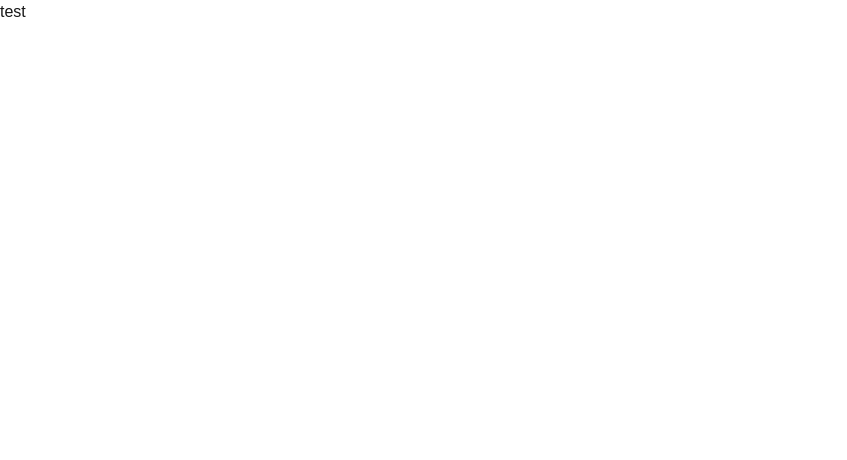
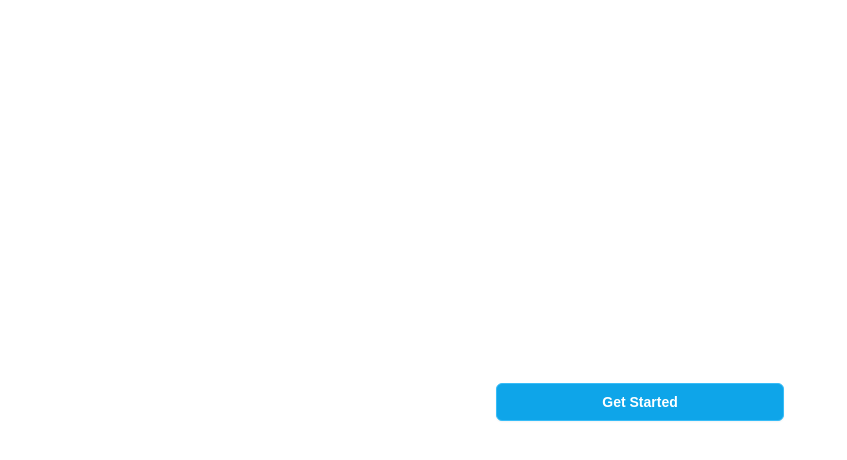
Before and after one commit to jerling2/Next.js-RA-Schedule, a Next.js app: page / in a window 1280 px wide. Shown: the top 460 px of the page, without its empty margins (0-847 px from the left). Built offline with nearby package versions, Linux system fonts and the light colour scheme.

Commit message:
Add redirect button on home

```diff
--- a/app/page.tsx
+++ b/app/page.tsx
@@ -1,7 +1,20 @@
 "use client";
+import { useRouter } from 'next/navigation'
 
 export default function Home() {
+  const router = useRouter();
+
   return (
-    <div>test</div>
+    <div className="flex h-screen justify-center">
+      <div className="relative w-1/4 flex flex-col place-items-center justify-center p-4 self-stretch">
+        <button
+          type="button"
+          className="select-none cursor-pointer mt-1 block w-full px-3 py-2 bg-sky-500 border border-sky-400 rounded-md text-sm shadow-sm font-bold text-white
+          hover:bg-sky-600 hover:border-sky-500 transition-all ease-in-out duration-200"
+          onClick={() => router.push('/form')}>
+          Get Started
+        </button>
+      </div>
+    </div>
   );
 }
```
